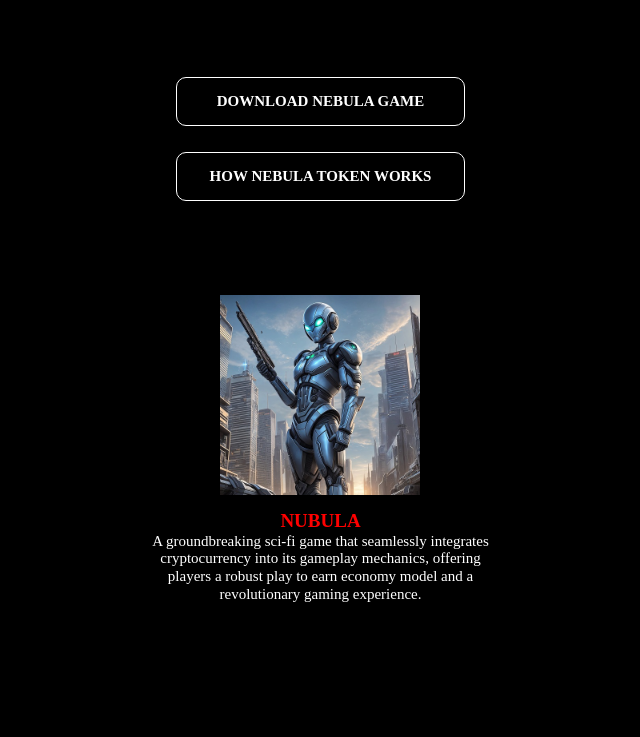
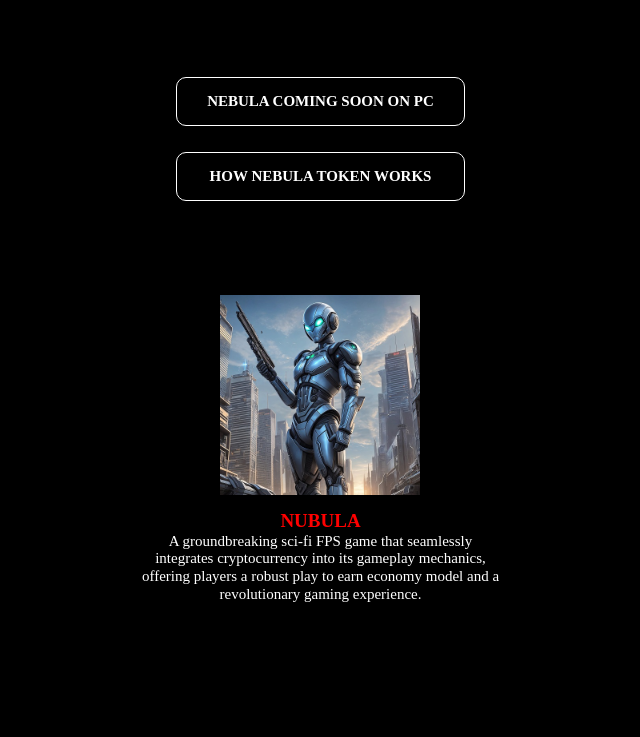
Before and after one commit to Dimme25/NebulaNBLA, a plain HTML site: page index.html in a window 1280 px wide. Shown: the part 427-1164 px from the top of the page, without its empty margins (320-960 px from the left). Drawn offline with Linux system fonts and the light colour scheme.

```diff
--- a/index.html
+++ b/index.html
@@ -12,11 +12,11 @@
 <div id="container">
 <div id="wb_Text1">
 <span style="color:#FFFFFF;font-family:'Bookman Old Style';font-size:27px;"><strong>WELCOME TO </strong></span><span style="color:#FF0000;font-family:'Bookman Old Style';font-size:27px;"><strong>NEBULA</strong></span><span style="color:#FFFFFF;font-family:'Bookman Old Style';font-size:27px;"><strong> WHERE THE UNIVERSE IS YOURS TO EXPLORE</strong></span></div>
-<a id="Button1" href="./download.html">DOWNLOAD NEBULA GAME</a>
+<a id="Button1" href="./download.html">NEBULA COMING SOON ON PC</a>
 <div id="wb_Image1">
 <img src="images/neb.jpg" id="Image1" alt=""></div>
 <div id="wb_Text2">
-<span style="color:#FF0000;font-family:'Bookman Old Style';font-size:19px;"><strong>NUBULA</strong></span><span style="color:#FFFFFF;font-family:'Bookman Old Style';font-size:15px;"> <br>A groundbreaking sci-fi game that seamlessly integrates cryptocurrency into its gameplay mechanics, offering players a robust play to earn economy model and a revolutionary gaming experience.</span></div>
+<span style="color:#FF0000;font-family:'Bookman Old Style';font-size:19px;"><strong>NUBULA</strong></span><span style="color:#FFFFFF;font-family:'Bookman Old Style';font-size:15px;"> <br>A groundbreaking sci-fi FPS game that seamlessly integrates cryptocurrency into its gameplay mechanics, offering players a robust play to earn economy model and a revolutionary gaming experience.</span></div>
 <div id="wb_Text3">
 <span style="color:#FF0000;font-family:'Bookman Old Style';font-size:19px;"><strong>TOKEN INTEGRATION</strong></span><span style="color:#FFFFFF;font-family:'Bookman Old Style';font-size:15px;"><br>NEBULA features a player-driven economy powered by cryptocurrency, where supply and demand dictate prices, and players can earn rewards for their contributions to the game's ecosystem.</span></div>
 <div id="wb_Text4">
```
Also changed, not shown: download.html (+1 -1 lines).
